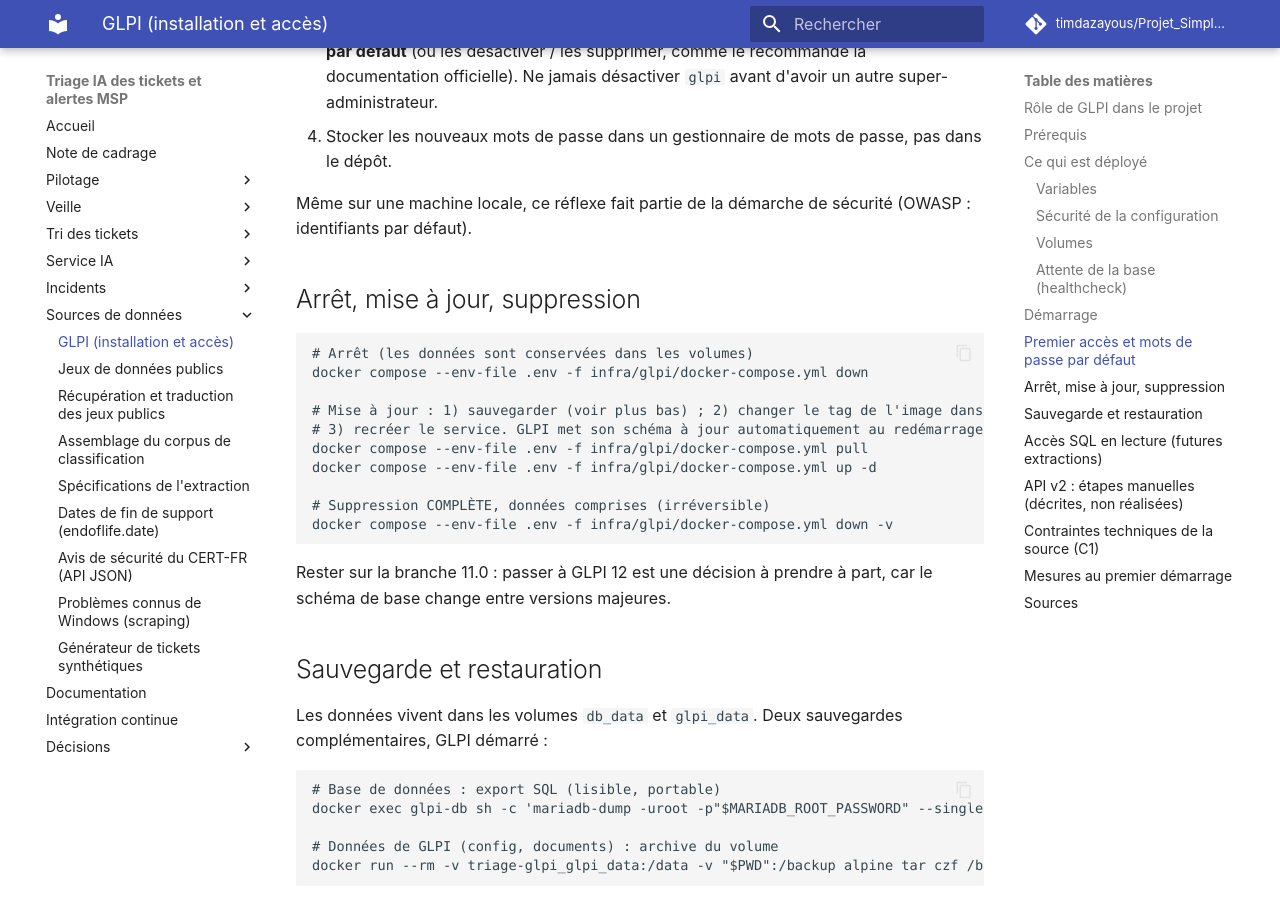
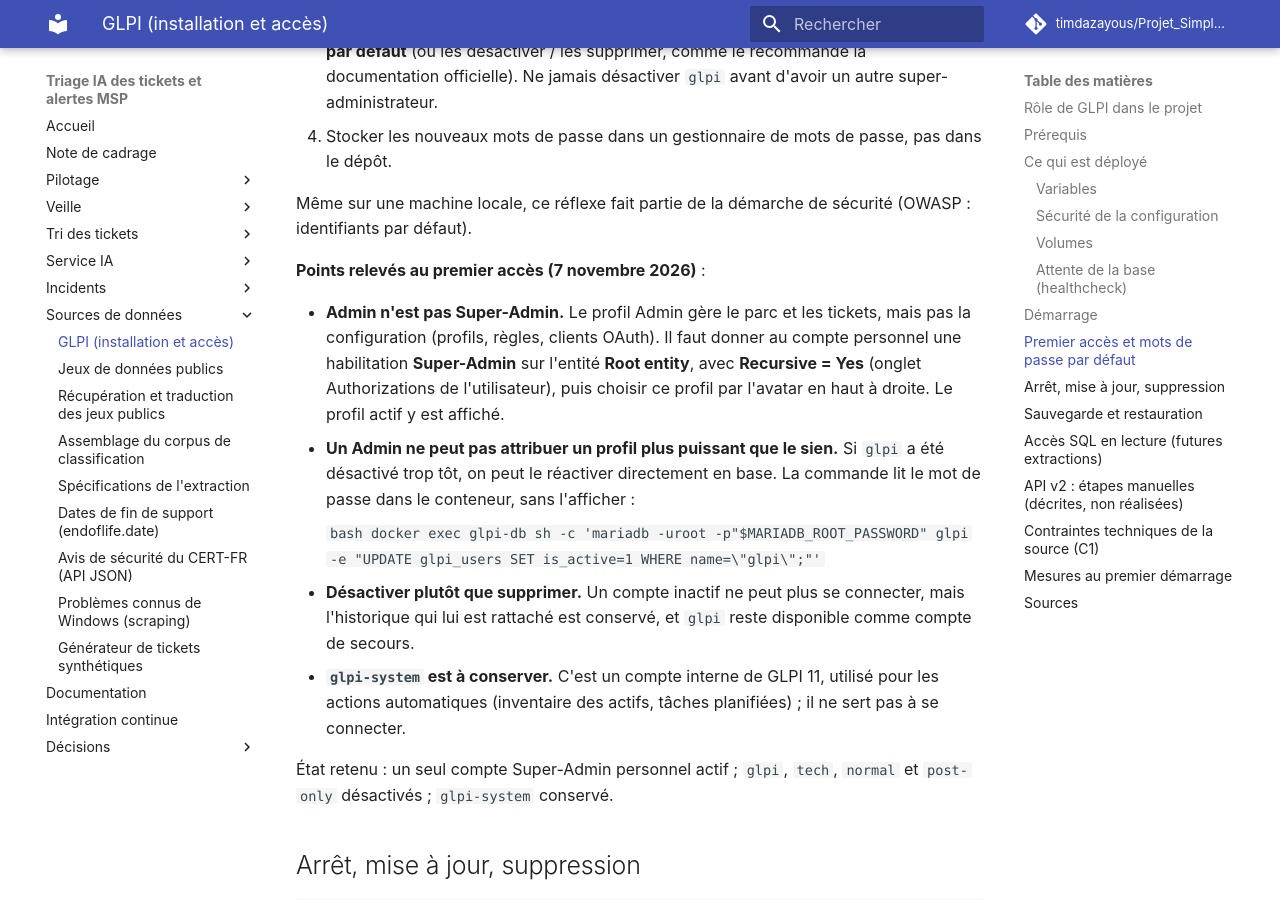
Before and after one commit to timdazayous/Projet_Simplon_FIN_ETUDES, an MkDocs documentation site: the page built from docs/glpi.md, in a window 1280 px wide and 900 px high, scrolled down 4113 px. Built offline with MkDocs 1.6.1 and Material for MkDocs 9.7.7, drawn with Linux system fonts in a browser that asks for light colours; comment, search, counter and statistics services are not loaded.

Commit message:
GLPI : profils Admin et Super-Admin, comptes par défaut désactivés (#22)
Co-Authored-By: Claude Opus 5.5 <noreply@anthropic.com>

````diff
--- a/docs/glpi.md
+++ b/docs/glpi.md
@@ -104,6 +104,20 @@ L'installation silencieuse crée quatre comptes avec des **mots de passe connus
 
 Même sur une machine locale, ce réflexe fait partie de la démarche de sécurité (OWASP : identifiants par défaut).
 
+**Points relevés au premier accès (7 novembre 2026)** :
+
+- **Admin n'est pas Super-Admin.** Le profil Admin gère le parc et les tickets, mais pas la configuration (profils, règles, clients OAuth). Il faut donner au compte personnel une habilitation **Super-Admin** sur l'entité **Root entity**, avec **Recursive = Yes** (onglet Authorizations de l'utilisateur), puis choisir ce profil par l'avatar en haut à droite. Le profil actif y est affiché.
+- **Un Admin ne peut pas attribuer un profil plus puissant que le sien.** Si `glpi` a été désactivé trop tôt, on peut le réactiver directement en base. La commande lit le mot de passe dans le conteneur, sans l'afficher :
+
+    ```bash
+    docker exec glpi-db sh -c 'mariadb -uroot -p"$MARIADB_ROOT_PASSWORD" glpi -e "UPDATE glpi_users SET is_active=1 WHERE name=\"glpi\";"'
+    ```
+
+- **Désactiver plutôt que supprimer.** Un compte inactif ne peut plus se connecter, mais l'historique qui lui est rattaché est conservé, et `glpi` reste disponible comme compte de secours.
+- **`glpi-system` est à conserver.** C'est un compte interne de GLPI 11, utilisé pour les actions automatiques (inventaire des actifs, tâches planifiées) ; il ne sert pas à se connecter.
+
+État retenu : un seul compte Super-Admin personnel actif ; `glpi`, `tech`, `normal` et `post-only` désactivés ; `glpi-system` conservé.
+
 ## Arrêt, mise à jour, suppression
 
 ```bash
````
Also changed, not shown: CLAUDE.md (+1 -1 lines).
